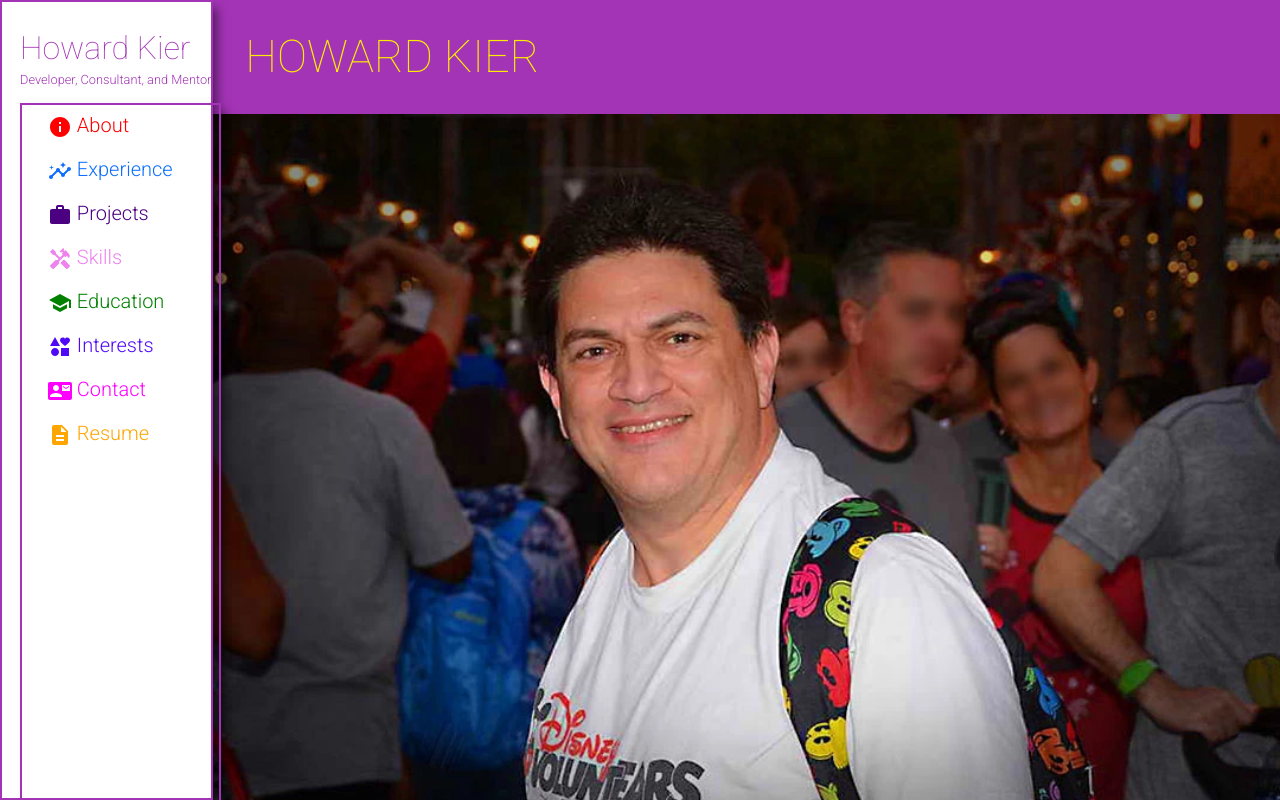
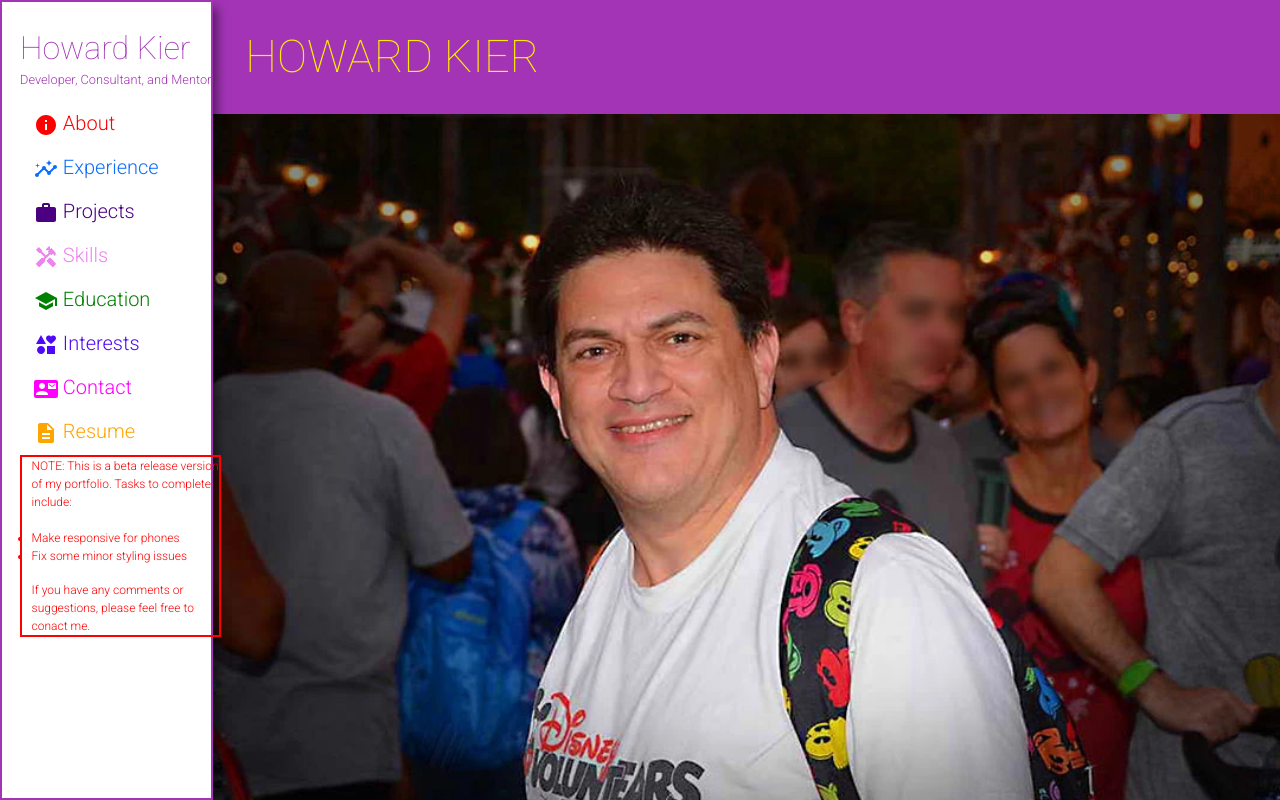
Before and after one commit to hkier/resume, a React (Create React App) app: page / in a window 1280 px wide. Built offline with nearby package versions, Linux system fonts and the light colour scheme.

Commit message:
works on small and large screens simultaneously

```diff
--- a/src/components/Sidebar.js
+++ b/src/components/Sidebar.js
@@ -30,9 +30,13 @@ export default function Sidebar({ toggleNav, isSmallScreen }) {
         toggleNav();
     };
 
+    const nop = () => {}
+
+    toggleNav = (toggleNav)?toggleNav : nop;
+
 
     return (
-        <div className={`sidebar ${isSmallScreen ? 'open' : ''}`}>
+        <div className={` ${isSmallScreen ? 'sidebar open' : ''}`}>
             <div >
 
                 <div className='navStyle'>
```
